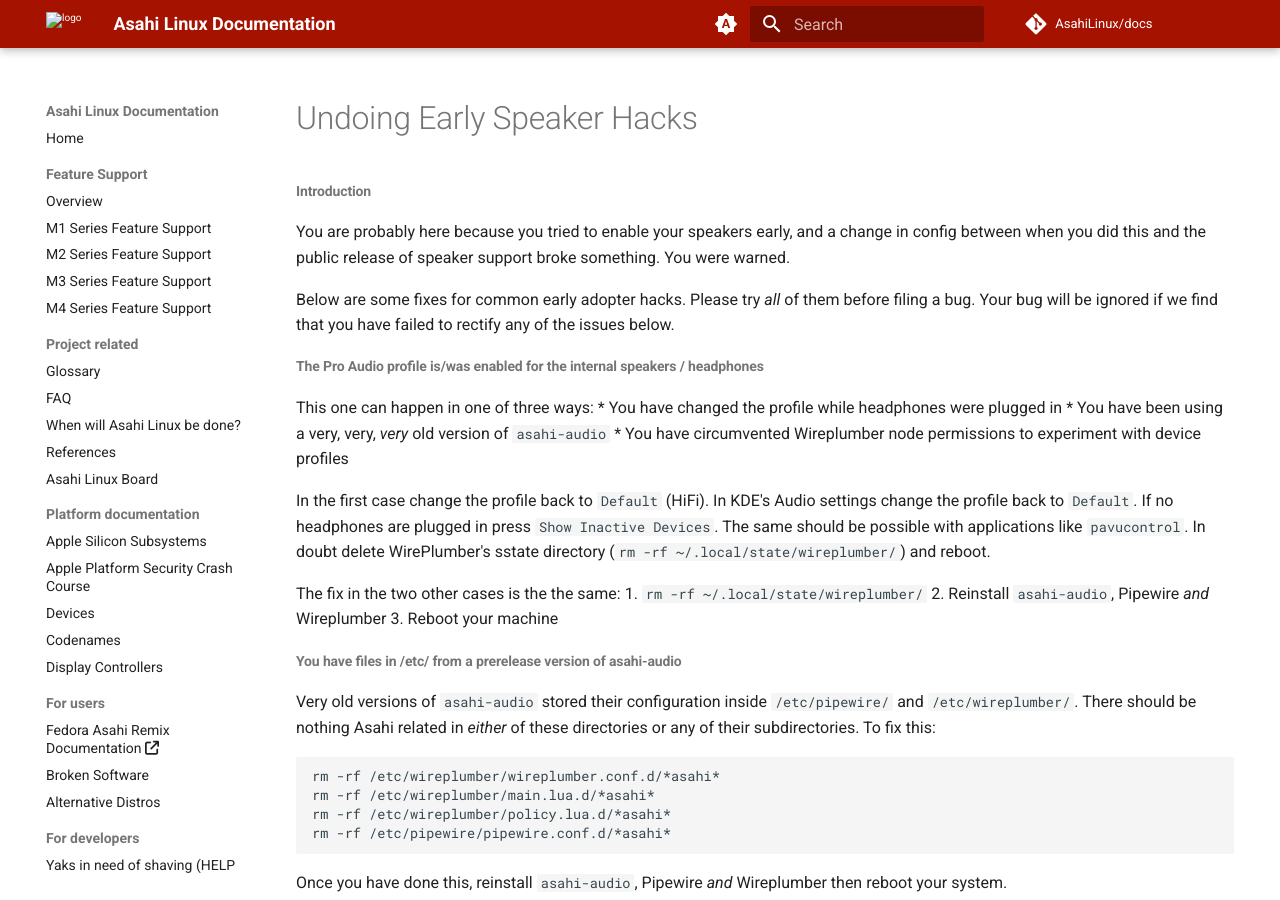
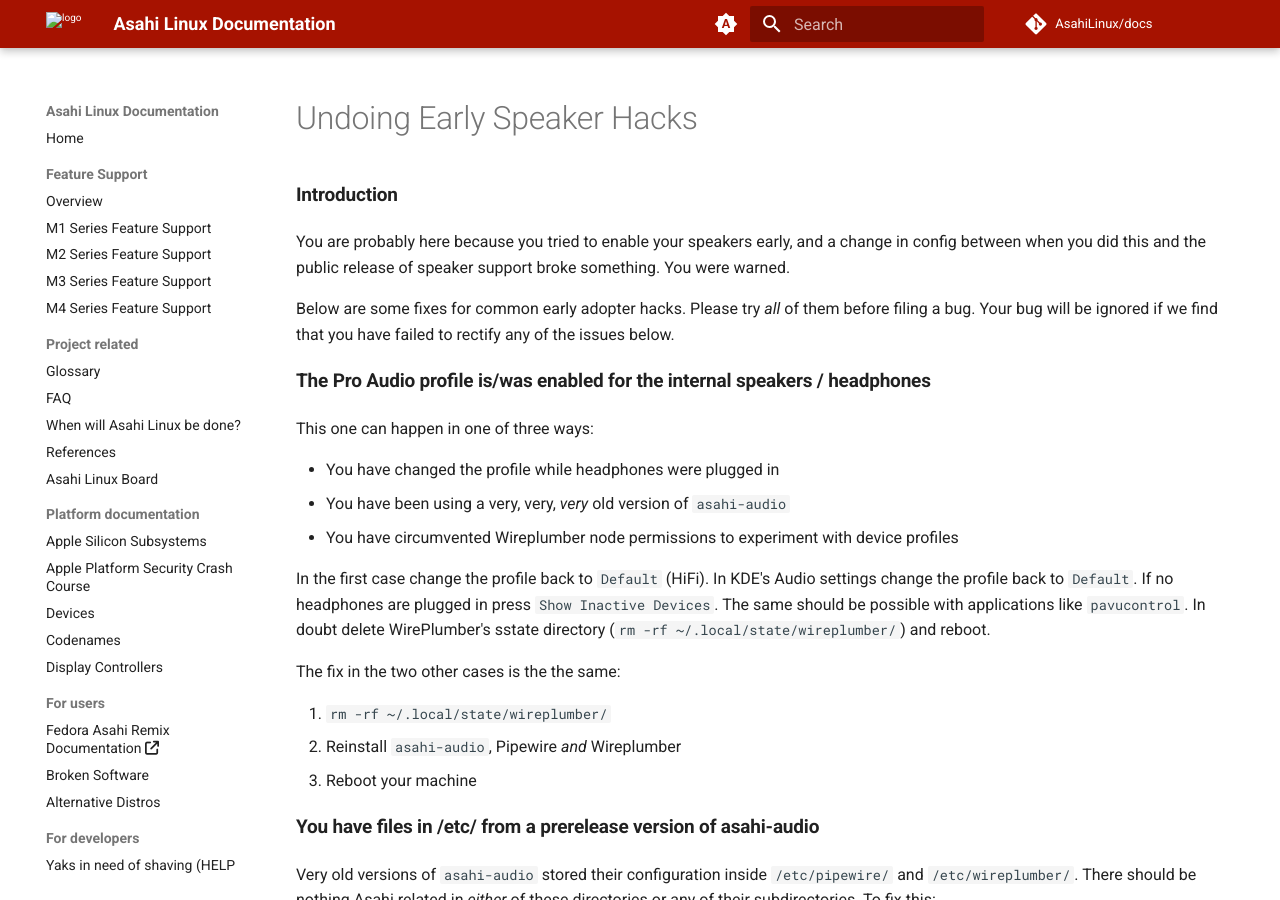
Before and after one commit to AsahiLinux/docs, an MkDocs documentation site: the page built from docs/sw/undoing-early-speaker-hacks.md, in a window 1280 px wide and 900 px high. Built offline with MkDocs 1.6.1 and Material for MkDocs 9.7.7, drawn with Linux system fonts in a browser that asks for light colours; comment, search, counter and statistics services are not loaded.

```diff
--- a/docs/sw/undoing-early-speaker-hacks.md
+++ b/docs/sw/undoing-early-speaker-hacks.md
@@ -2,7 +2,7 @@
 title: Undoing Early Speaker Hacks
 ---
 
-### Introduction
+# Introduction
 You are probably here because you tried to enable your speakers early, and a change in config
 between when you did this and the public release of speaker support broke something. You were
 warned.
@@ -11,8 +11,9 @@ Below are some fixes for common early adopter hacks. Please try _all_ of them be
 Your bug will be ignored if we find that you have failed to rectify any of the issues
 below.
 
-### The Pro Audio profile is/was enabled for the internal speakers / headphones
+# The Pro Audio profile is/was enabled for the internal speakers / headphones
 This one can happen in one of three ways:
+
 * You have changed the profile while headphones were plugged in
 * You have been using a very, very, _very_ old version of `asahi-audio`
 * You have circumvented Wireplumber node permissions to experiment with device profiles
@@ -24,11 +25,12 @@ In doubt delete WirePlumber's sstate directory (`rm -rf ~/.local/state/wireplumb
 and reboot.
 
 The fix in the two other cases is the the same:
+
 1. `rm -rf ~/.local/state/wireplumber/`
 2. Reinstall `asahi-audio`, Pipewire _and_ Wireplumber
 3. Reboot your machine
 
-### You have files in /etc/ from a prerelease version of asahi-audio
+# You have files in /etc/ from a prerelease version of asahi-audio
 Very old versions of `asahi-audio` stored their configuration inside `/etc/pipewire/` and
 `/etc/wireplumber/`. There should be nothing Asahi related in _either_ of these directories
 or any of their subdirectories. To fix this:
@@ -41,7 +43,7 @@ rm -rf /etc/pipewire/pipewire.conf.d/*asahi*
 Once you have done this, reinstall `asahi-audio`, Pipewire _and_ Wireplumber then reboot
 your system.
 
-### You have files in /usr/share/ from a prerelease version of asahi-audio
+# You have files in /usr/share/ from a prerelease version of asahi-audio
 Prerelease versions of `asahi-audio` had files in `/usr/share/` that do not match the ones
 that shipped with 1.0. These files can conflict with the release versions, causing issues.
 You must manually remove all `asahi-audio` files:
@@ -55,11 +57,11 @@ rm -rf /usr/share/pipewire/pipewire.conf.d/*asahi*
 Once you have done this, reinstall `asahi-audio`, Pipewire _and_ Wireplumber then reboot
 your system.
 
-### You have tried to manually circumvent our kernel-level safety controls
+# You have tried to manually circumvent our kernel-level safety controls
 Remove `snd_soc_macaudio.please_blow_up_my_speakers` from wherever you added it. This could be
 the default kernel command line, `modprobe.d`, or somewhere else. Reboot when this is done.
 
-### Required speaker codec settings are not being applied
+# Required speaker codec settings are not being applied
 This can happen if you are on an old kernel, or you have manually set `snd_soc_tas2764.apple_quirks`
 to some nonstandard value. As above, remove any reference to this module parameter, update your kernel,
 then reboot.
```
